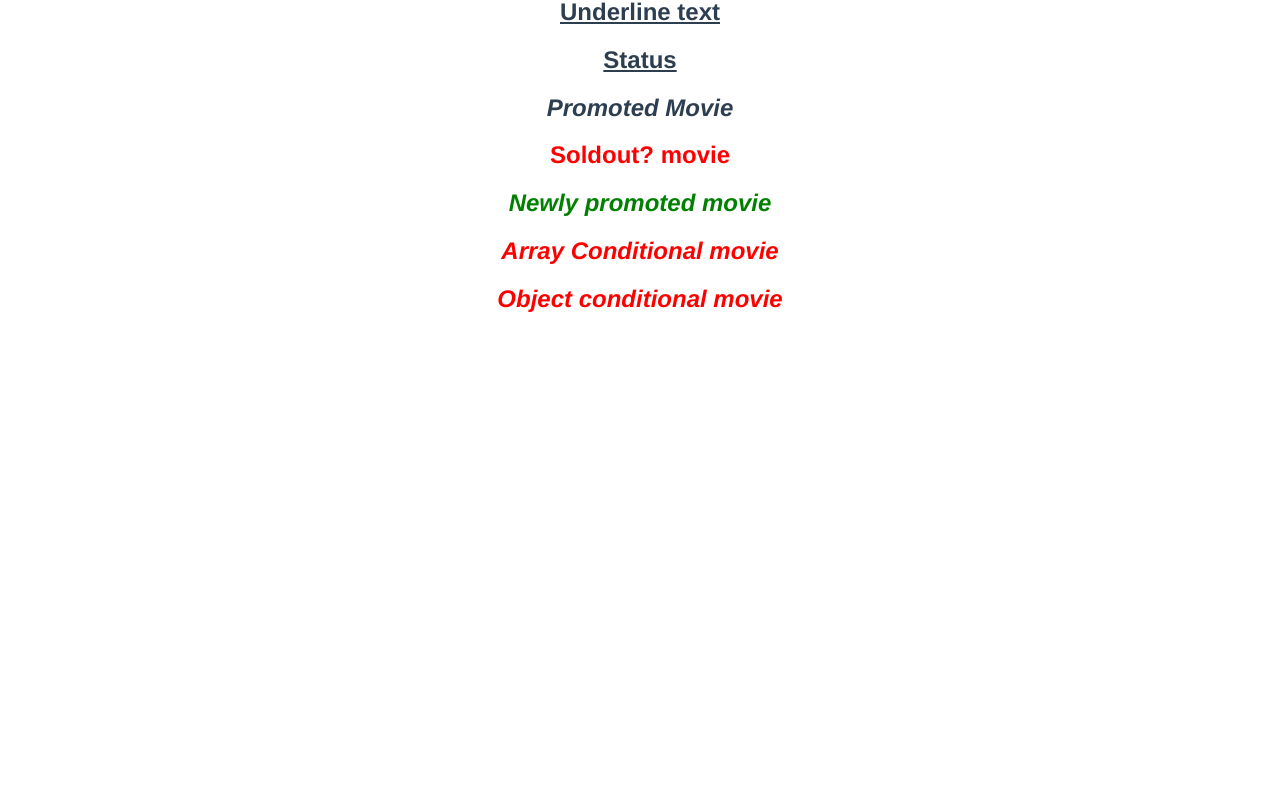
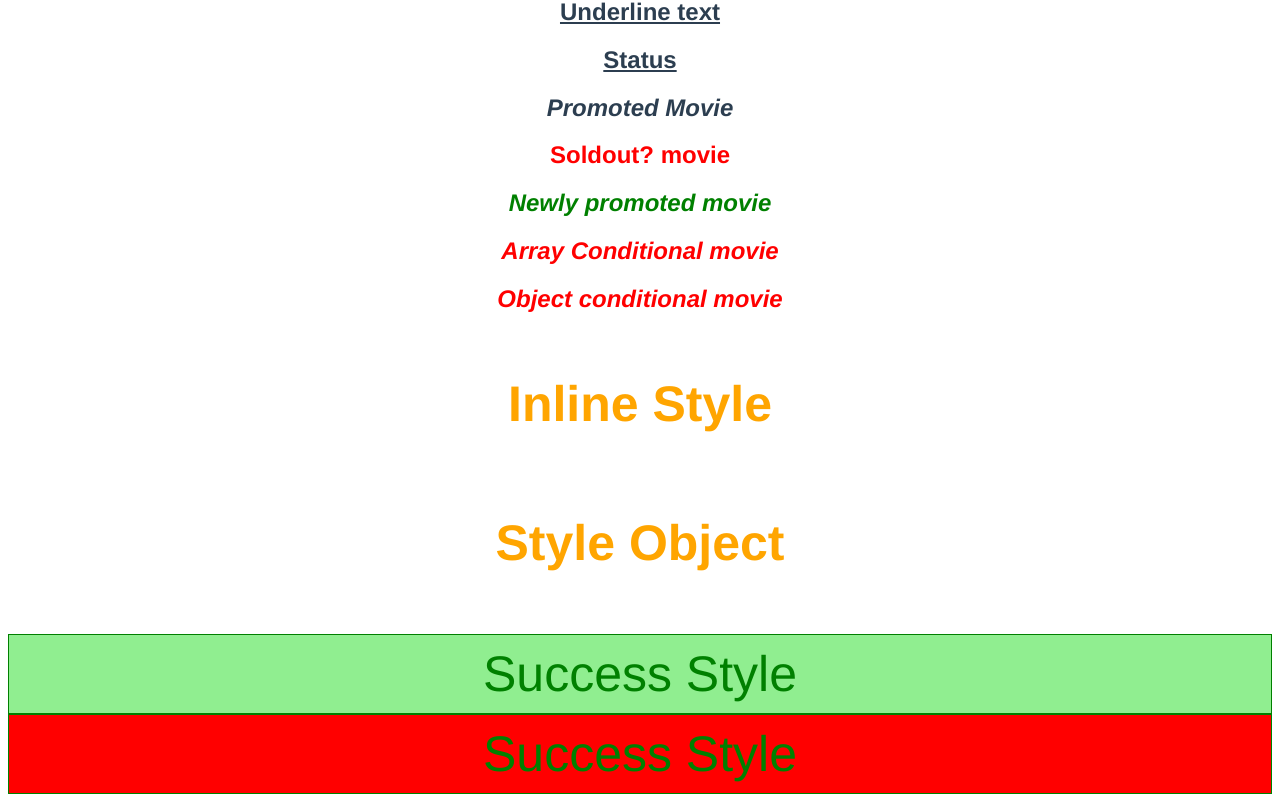
Before and after one commit to Omaralabdullah051/core-fundamentals-in-vue, a Vue app: page / in a window 1280 px wide. Shown: the part 207-1009 px from the top of the page. Before the commit the page ends 800 px from the top, so only its background shows below. Built offline with nearby package versions, Linux system fonts and the light colour scheme.

Commit message:
Binding Style

```diff
--- a/src/App.vue
+++ b/src/App.vue
@@ -9,11 +9,23 @@
   <h2 v-bind:class="isSoldout ? 'sold-out' : 'new'">Soldout? movie</h2>
   <h2 v-bind:class="['new', 'promoted']">Newly promoted movie</h2>
   <h2 v-bind:class="[isPromoted && 'promoted', isSoldout ? 'sold-out' : 'new']">Array Conditional movie</h2>
+
   <h2 v-bind:class="{
     promoted: isPromoted,
     new: !isSoldout,
     'sold-out': isSoldout
   }">Object conditional movie</h2>
+
+  <h2 v-bind:style="{
+    color: highlightColor,
+    'font-size': headerSize + 'px',//or fontSize: headerSize + 'px'
+    padding: '20px'
+  }">Inline Style</h2>
+
+  <h2 v-bind:style="headerStyleObject">Style Object</h2>
+
+  <div v-bind:style="[baseStyleObject, successStyleObject]">Success Style</div>
+  <div v-bind:style="[baseStyleObject, dangerStyleObject]">Success Style</div>
 </template>
 
 <script>
@@ -28,7 +40,30 @@
       isDisabled: true,
       status: "success",
       isPromoted: true,
-      isSoldout: true
+      isSoldout: true,
+      highlightColor: 'orange',
+      headerSize: 50,
+      headerStyleObject: {
+          color: 'orange',
+          fontSize: '50px',
+          padding: '20px'
+      },
+      baseStyleObject: {
+          fontSize: '50px',
+          padding: '20px'
+      },
+      successStyleObject: {
+          color: 'green',
+          backgroundColor: "lightgreen",
+          border: '1px solid green',
+          padding: '10px' //last property gets more priority when using in an array
+      },
+      dangerStyleObject: {
+          color: 'green',
+          backgroundColor: "red",
+          border: '1px solid green',
+          padding: '10px' //last property gets more priority when using in an array
+      },
       }
   }
 }
```
